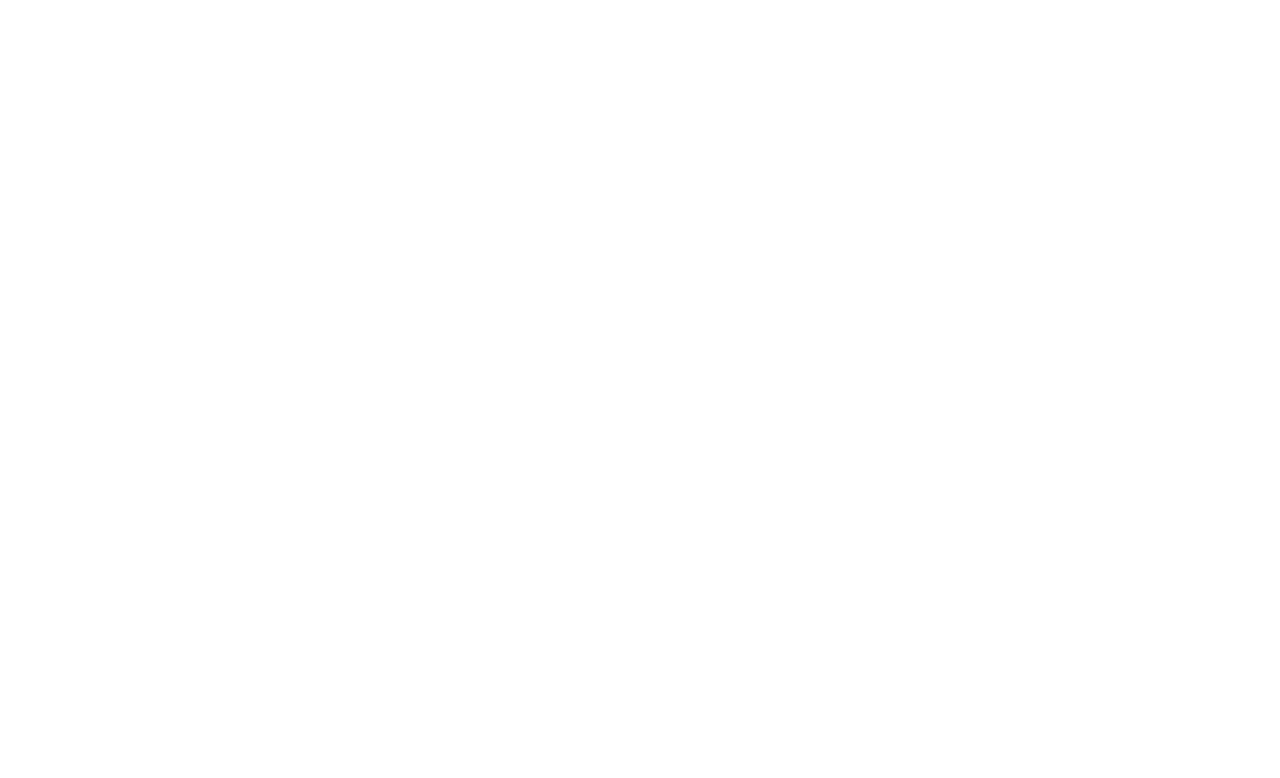
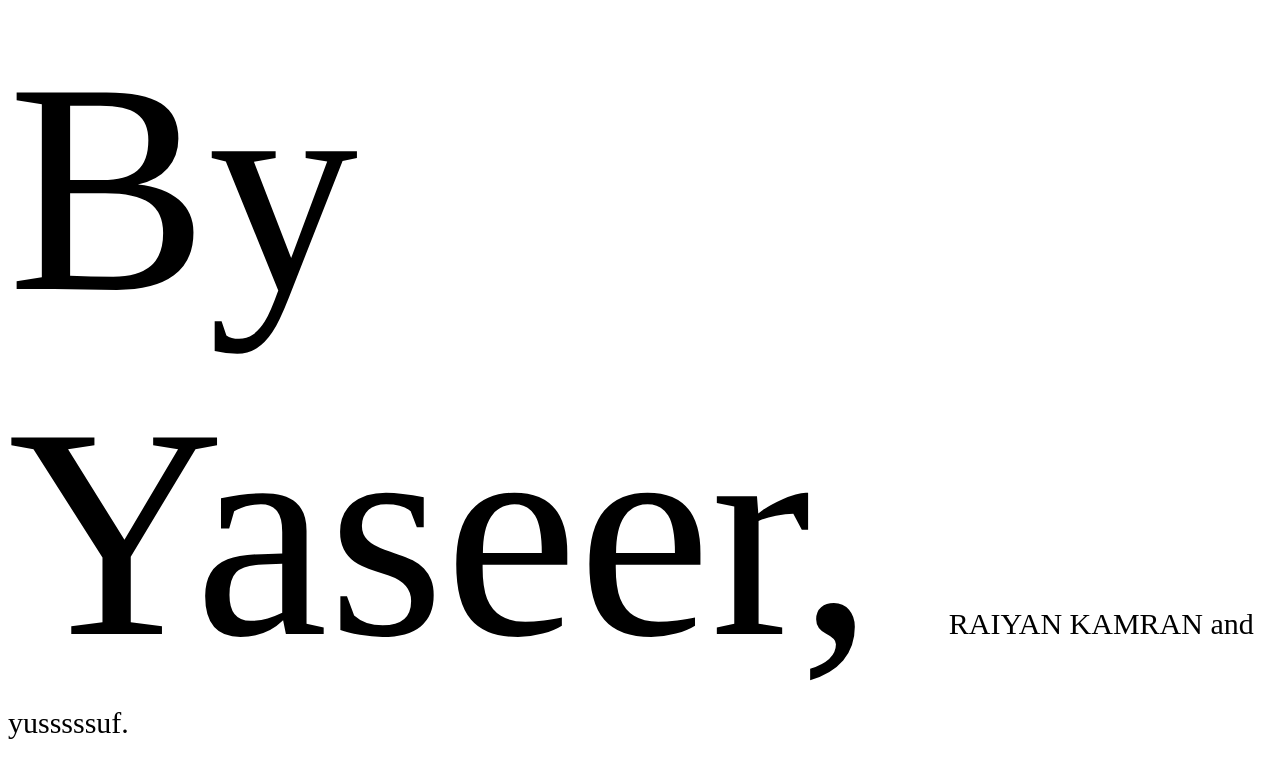
Before and after one commit to RAIYAN-KAMRAN/vpms-garbage-audit.github.io, a plain HTML site: page index.html in a window 1280 px wide. Drawn offline with Linux system fonts and the light colour scheme.

Commit message:
Update index.html

```diff
--- a/index.html
+++ b/index.html
@@ -7,6 +7,6 @@
     </script>
   </head>
   <body>
-
+    <p><span style="font-size:300px">By Yaseer, </span><span style="font-size:30px">RAIYAN KAMRAN and yusssssuf.</span</p>
   </body>
 </html>
```
